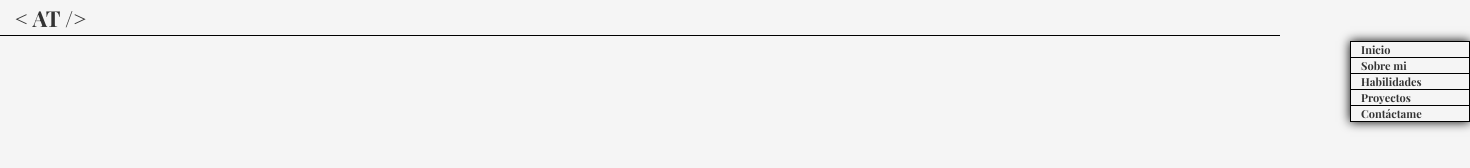
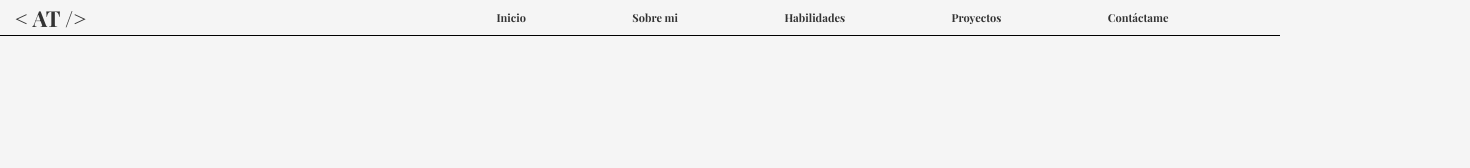
Before and after one commit to Andre-tz/mi-portafolio, a plain HTML site: page index.html in a window 1280 px wide. Shown: the whole page, 1470 px wide, since content can reach past the window. Drawn offline with nearby package versions, Linux system fonts and the light colour scheme; some icons are missing; a web font is replaced by a local one.

Commit message:
se avanzo con el header en desktop

```diff
--- a/style.css
+++ b/style.css
@@ -58,8 +58,10 @@ body{
     --font-size-header-desktop: 24px;
     --font-size-p-desktop: 22px;
 }
+/*
+* HEADER
+*/
 
-/*Header*/
 #header{
     width: 100%;
     min-width: 300px;
@@ -83,6 +85,7 @@ body{
     filter: drop-shadow(0 0 5px black);
 }
 
+
 @media screen and (min-width: 768px ) and (max-width:1024px) {
 
     #header{
@@ -98,6 +101,25 @@ body{
 }
 
 
+@media screen and (min-width: 1024px) {
+
+    #header{
+        max-width: 100%;
+    }
+
+    #navegacion{
+        width: 70%;
+        max-width: 80%;
+       display: flex;
+       justify-content: space-between;
+    }
+
+    #navegacion .jam.jam-menu{
+        display: none;
+    }
+}
+
+
 #menu{
     background-color: var(--primary-bg-color);
     position: absolute;
@@ -110,11 +132,40 @@ body{
     transition: transform .5s ease-in;
 }
 
+
 @media screen and  (min-width: 768px ) and (max-width:1024px){
 
     #menu{
+        width: 150px;
         top: calc( 5px + var(--height-header-tablet));
-        width: 150px;
+        font-size: var(--font-size-header-tablet);
+    }
+
+
+}
+
+@media screen and (min-width: 1024px) {
+
+    #menu{
+        width: 100%;
+        position: static;
+        transform: translateX(0);
+        border: none;
+        box-shadow: none;
+        display: flex;
+        justify-content: space-around;
+
+
+    }
+
+    #list{
+        width: 100%;
+        display: flex;
+        justify-content: space-evenly;
+    }
+
+    .item{
+        border: none;
     }
 }
 
@@ -138,10 +189,10 @@ body{
 }
 
 
-
-
-
 @media screen and (min-width: 1024px) {
 
+    #menu #list .item{
+        border-bottom: none;
+    }
 
 }
```
